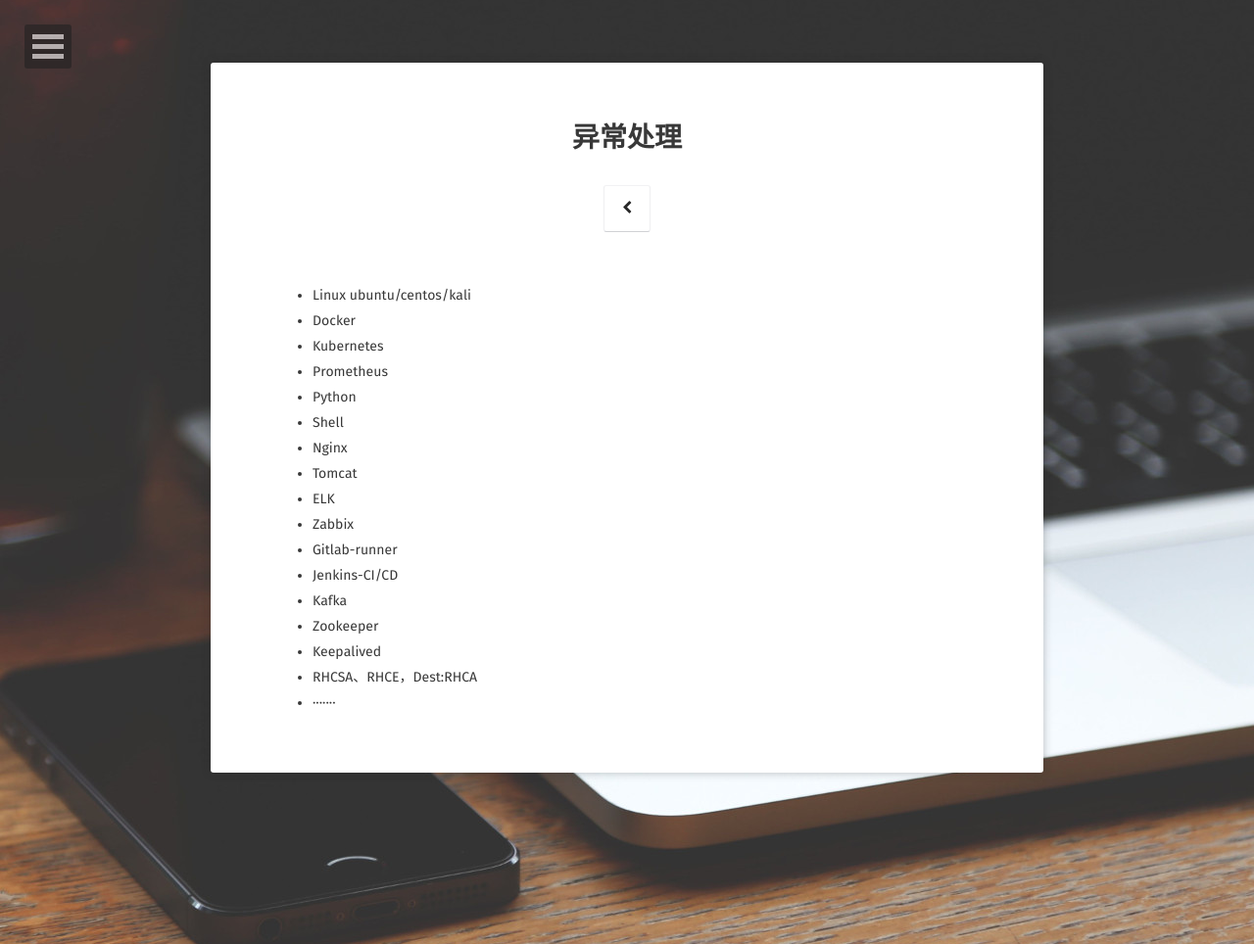
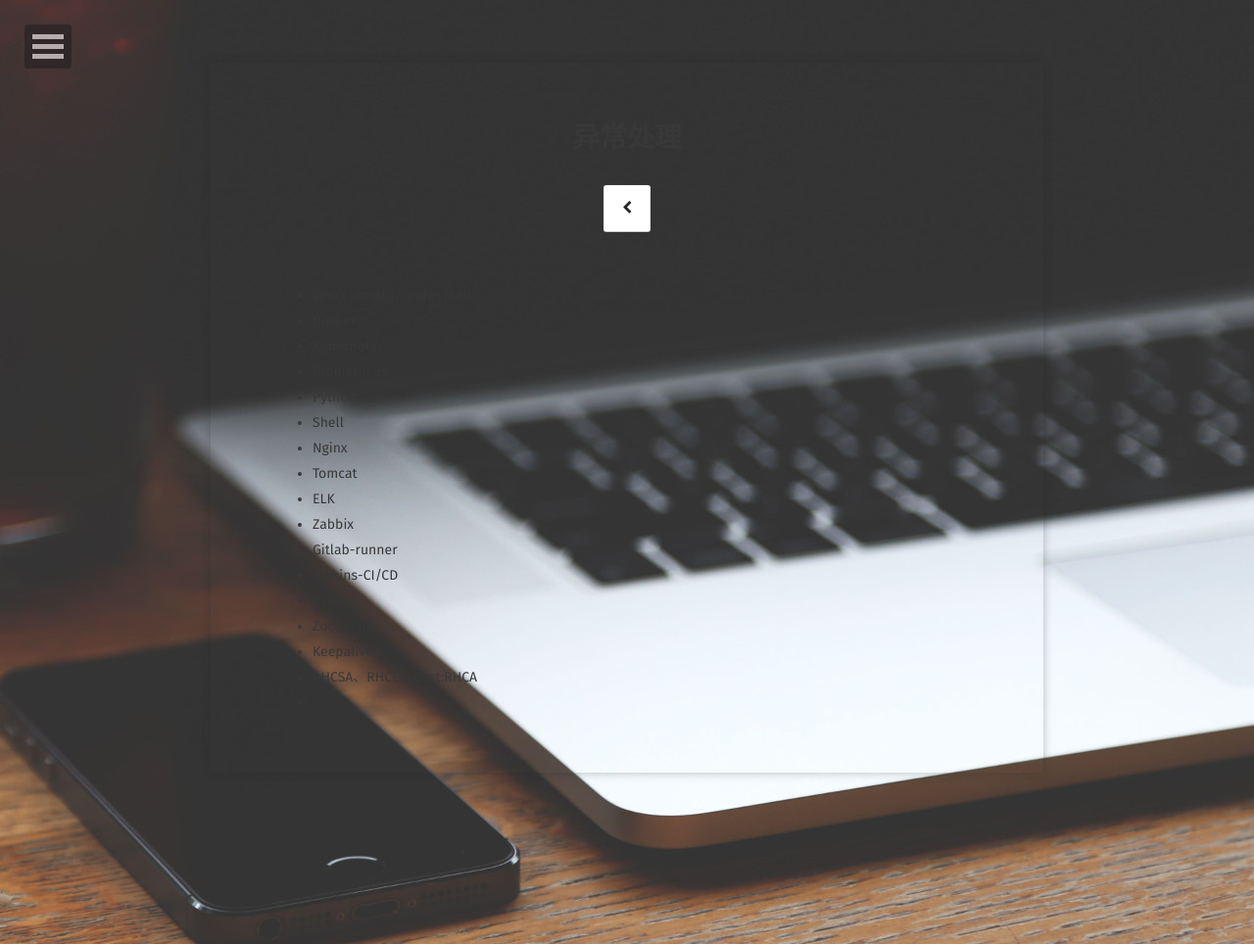
Before and after one commit to A17513081909/csz.github.io, a Jekyll site: the page built from exception/index.md, in a window 1280 px wide. Shown: the whole page at 98% size. Built offline with Jekyll 4.4.1, drawn with Linux system fonts in a browser that asks for light colours; some web fonts are replaced.

Commit message:
Update site.scss

```diff
--- a/_sass/site.scss
+++ b/_sass/site.scss
@@ -104,7 +104,7 @@ body {
 	width: 75%;
 	max-width: 850px;
 	margin: 4rem auto;
-	background: $white;
+// 	background: $white;
 	color: $color_tuatara;
 	padding: 2em;
 	border-radius: 3px;
```
